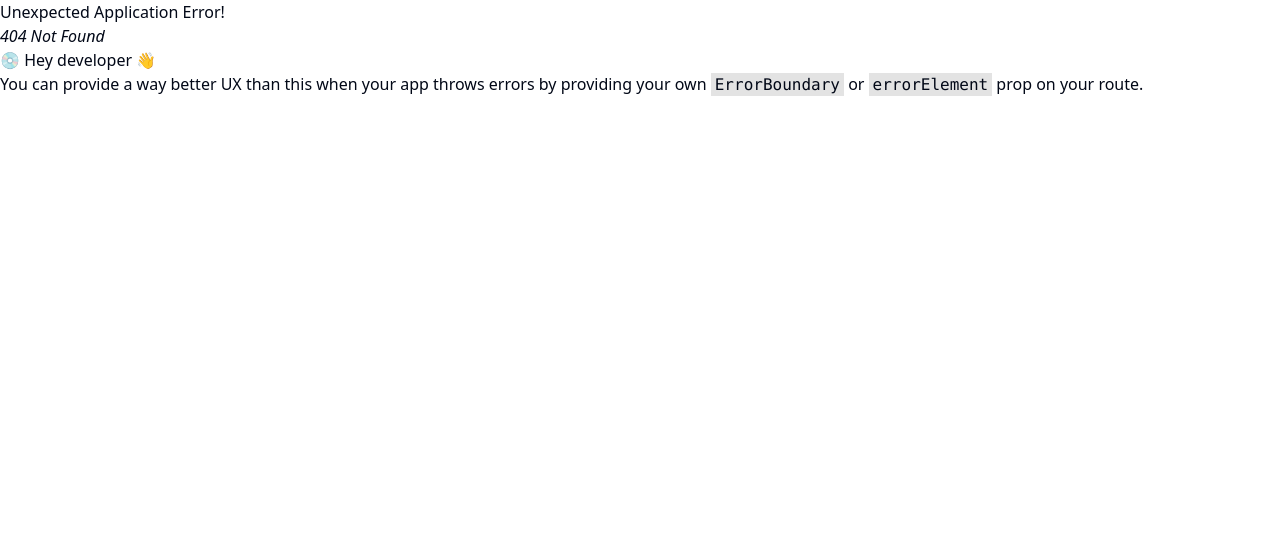
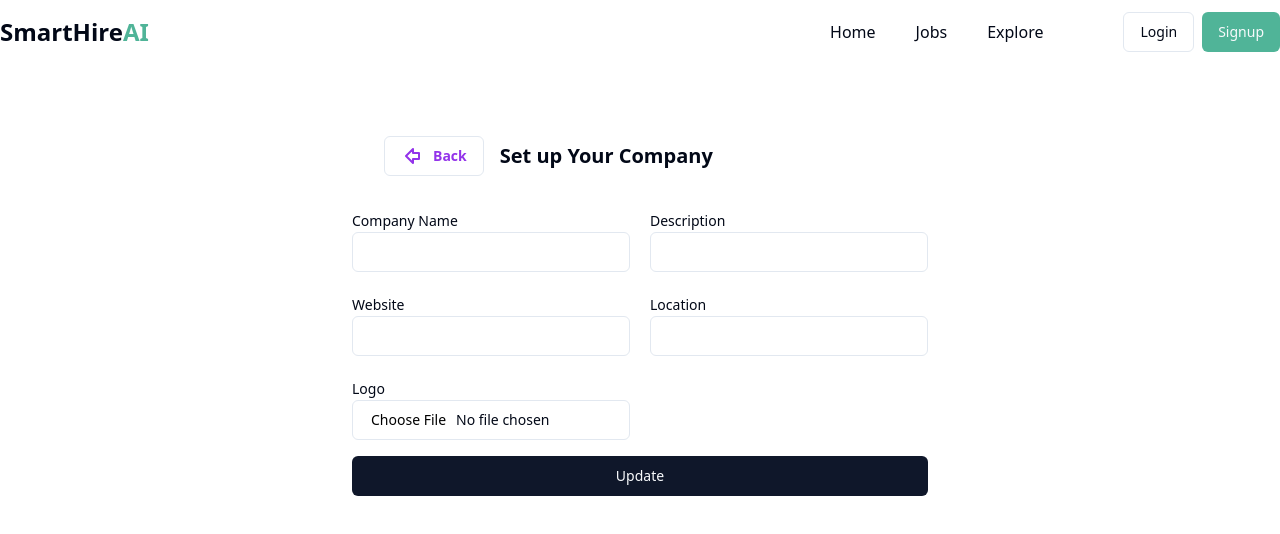
Before and after one commit to shantanusabyasachi16/SmartHireAI, a React (Vite) app in the folder frontend/: page /admin/companies/1 in a window 1280 px wide. Before the commit this address had no page. Shown: the top 534 px of the page. Built offline with nearby package versions, Linux system fonts and the light colour scheme.

Commit message:
created and connected the company update page

```diff
--- a/frontend/src/App.jsx
+++ b/frontend/src/App.jsx
@@ -10,6 +10,7 @@
 import JobDescription from "./pages/JobDescription"
 import Companies from "./adminPages/Companies"
 import CreateCompany from "./adminPages/CreateCompany"
+import CompanySetup from "./adminPages/CompanySetup"
 
 
 const appRouter= createBrowserRouter([
@@ -50,6 +51,10 @@
     path:"/admin/companies/create",
     element:<CreateCompany/>
   },
+  {
+    path:"/admin/companies/:id",
+    element:<CompanySetup/>
+  },
 
 ])
 
--- /dev/null
+++ b/frontend/src/adminPages/CompanySetup.jsx
@@ -0,0 +1,139 @@
+import Navbar from "@/components/shared/Navbar";
+import { Button } from "@/components/ui/button";
+import { Input } from "@/components/ui/input";
+import { Label } from "@/components/ui/label";
+import { COMPANY_API_END_POINT } from "@/utils/endpoint";
+import axios from "axios";
+import { ArrowBigLeft, Loader2 } from "lucide-react";
+import React, { useState } from "react";
+import { useNavigate, useParams } from "react-router-dom";
+import { toast } from "sonner";
+
+const CompanySetup = () => {
+  const [input,setinput]= useState({
+    name:"",
+    description:"",
+    website:"",
+    location:"",
+    file:null,
+  });
+  const [loading,setloading]= useState(false);
+  const params= useParams();
+  const navigate = useNavigate();
+  const changeEvent =(e)=>{
+    setinput({...input,[e.target.name]:e.target.value});
+  }
+  const changeFilehandler =(e)=>{
+    const file = e.target.files?.[0];//accessing the 1st file
+    setinput({...input,file});
+  }
+  const submitHandler = async(e)=>{
+    e.preventDefault();
+    console.log(input);
+    const formdata = new FormData();
+    formdata.append("name",input.name)
+    formdata.append("description",input.description)
+    formdata.append("website",input.website)
+    formdata.append("loaction",input.location)
+    if (input.file) {
+      formdata.append("file",input.file)
+    }
+    try {
+      setloading(true);
+      const res= await axios.put(`${COMPANY_API_END_POINT}/update/${params.id}`,formdata,{
+    headers:{
+      'Content-Type':'multipart/form-data'
+    },
+    withCredentials:true,
+      });
+      if (res.data.success) {
+        toast.success(res.data.message);
+        navigate("/admin/companies")
+
+      }
+    } catch (error) {
+      console.log(error);
+      toast.error(error.response.data.message);
+
+    }finally{
+      setloading(false);
+    }
+
+  }
+
+  return (
+    <div>
+      <Navbar />
+      <div className="max-w-xl mx-auto my-10">
+        <form onSubmit={submitHandler}>
+          <div className=" flex items-center gap-4 p-8">
+            <Button
+              variant="outline"
+              className="flex items-center gap-2 text-purple-600 hover:text-purple-900 font-semibold"
+              onClick={()=>navigate('/admin/companies')}
+           >
+              <ArrowBigLeft />
+              <span>Back</span>
+            </Button>
+            <h1 className="font-bold text-xl">Set up Your Company</h1>
+          </div>
+          <div className="grid grid-cols-2 gap-5">
+            <div>
+            <Label>Company Name</Label>
+          <Input
+          type="text"
+          name="name"
+          value={input.name}
+          onChange= {changeEvent}
+          />
+            </div>
+            <div>
+            <Label>Description</Label>
+          <Input
+          type="text"
+          name="description"
+          value={input.description}
+          onChange= {changeEvent}
+          />
+            </div>
+            <div>
+            <Label>Website</Label>
+          <Input
+          type="text"
+          name="website"
+          value={input.website}
+          onChange= {changeEvent}
+          />
+            </div>
+            <div>
+            <Label>Location</Label>
+          <Input
+          type="text"
+          name="location"
+          value={input.location}
+          onChange= {changeEvent}
+          />
+            </div>
+            <div>
+            <Label>Logo</Label>
+          <Input
+          type="file"
+          accept="image/*"
+          name="location"
+
+          onChange= {changeFilehandler}
+          />
+            </div>
+
+          </div>
+
+      {
+          loading ?<Button className='w-full my-4'> <Loader2 className="mr-2 h-4 w-4 animate-spin"/>Please wait</Button>:<Button type="submit" className="w-full my-4">Update</Button>
+      }
+        </form>
+      </div>
+    </div>
+  );
+};
+
+export default CompanySetup;
--- a/frontend/src/adminPages/CreateCompany.jsx
+++ b/frontend/src/adminPages/CreateCompany.jsx
@@ -2,14 +2,17 @@
 import { Button } from "@/components/ui/button";
 import { Input } from "@/components/ui/input";
 import { Label } from "@/components/ui/label";
+import { setsingleCompany } from "@/redux/company.Slice";
 import { COMPANY_API_END_POINT } from "@/utils/endpoint";
 import axios from "axios";
 import React, { useState } from "react";
+import { useDispatch } from "react-redux";
 import { useNavigate } from "react-router-dom";
 import { toast } from "sonner";
 
 const CreateCompany = () => {
   const [companyName, setcompanyName] = useState();
+  const dispatch = useDispatch();
   const navigate = useNavigate();
   const registerNewCompany = async () => {
     try {
@@ -18,9 +21,10 @@
         withCredentials: true,
       } );
       if(res.data.success){
+        dispatch(setsingleCompany(res.data.company))
         toast.success(res.data.message);
-        const id=
-        navigate("/admin/companies/:id")
+        const CompanyId = res?.data?.message?.company?._id
+        navigate(`/admin/companies/${CompanyId}}`)
 
       }
     } catch (error) {
--- /dev/null
+++ b/frontend/src/redux/company.Slice.js
@@ -0,0 +1,16 @@
+import { createSlice } from "@reduxjs/toolkit";
+
+const CompanySlice = createSlice({
+    name:"company",
+    initialState:{
+        singleCompany:null,
+    },
+    reducers:{
+        setsingleCompany:(state,action)=>{
+            state.singleCompany= action.payload
+        }
+    }
+});
+
+export const {setsingleCompany} = CompanySlice.actions;
+export default CompanySlice.reducer;
--- a/frontend/src/redux/store.js
+++ b/frontend/src/redux/store.js
@@ -12,6 +12,7 @@
   REGISTER,
 } from 'redux-persist'
 import storage from 'redux-persist/lib/storage'
+import companySlice from './company.Slice';
 const persistConfig = {
   key: 'root',
   version: 1,
@@ -19,7 +20,8 @@
 }
 const rootReducer = combineReducers({
   auth:authSlice,
-  job:jobSlice
+  job:jobSlice,
+  company:companySlice
 })
 const persistedReducer = persistReducer(persistConfig, rootReducer)
 
```
Also changed, not shown: 1 other file (tests, documents, lock files or other folders).
